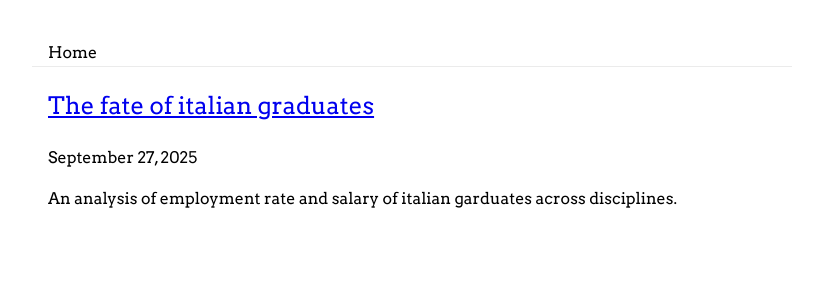
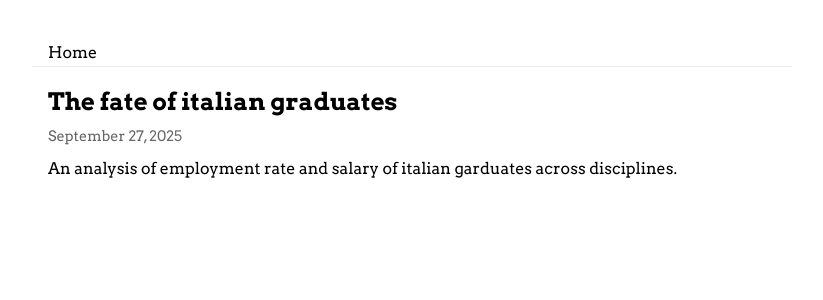
Before and after one commit to pietroborchia/my-blog, a Jekyll site: the page built from posts/index.md, in a window 1280 px wide. Shown: the top 300 px of the page, without its empty margins (228-1051 px from the left). Built offline with Jekyll 4.4.1, drawn with Linux system fonts in a browser that asks for light colours.

Commit message:
Update style.css

```diff
--- a/assets/style.css
+++ b/assets/style.css
@@ -20,12 +20,12 @@ pre { background: #f6f8fa; padding: .75rem; border-radius: 10px; overflow: auto;
   .post-meta, .site-footer { color: #9aa0a6; }
   pre { background: #111318; } */
 }
+/* KaTex rendering instructions */
 .katex-display { overflow: visible; margin: 0.5em 0; }
 .katex-display > .katex { white-space: normal; }
 .katex-display > .base { margin: 0.25em 0; }
-
+/* Home page style */
 .home-name { font-weight: 400; font-size: clamp(1.6rem, 3vw, 2.0rem); margin: 2rem 0 1rem; }
-
 .home-nav a {
   display: block;          /* puts each link on its own line */
   color: inherit;          /* use your page text color (black) */
@@ -36,3 +36,13 @@ pre { background: #f6f8fa; padding: .75rem; border-radius: 10px; overflow: auto;
 .home-nav a:focus {
   text-decoration: underline; /* optional: visible affordance */
 }
+/* Posts abstract style */
+.post-summary { margin: .25rem 0 1.25rem; font-size: 1.02rem; }
+.posts-wrap { display: grid; gap: 1rem; }
+.post-item { padding: 1rem 0; border-bottom: 1px solid rgba(0,0,0,.08); }
+.post-item:last-child { border-bottom: none; }
+.post-item-title { margin: 0 0 .25rem; font-weight: 700; }
+.post-item-title a { text-decoration: none; color: inherit; }
+.post-item-title a:hover { text-decoration: underline; }
+.post-item-meta { color: #666; font-size: .9rem; margin-bottom: .5rem; }
+.post-item-excerpt { margin: 0; }
```
